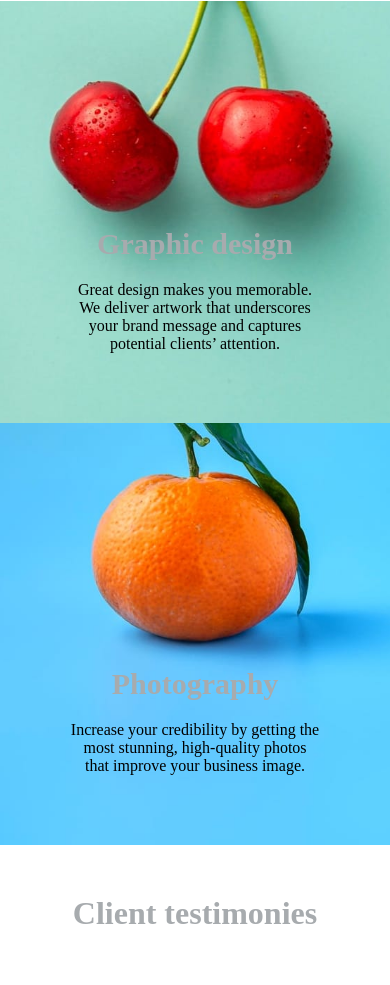
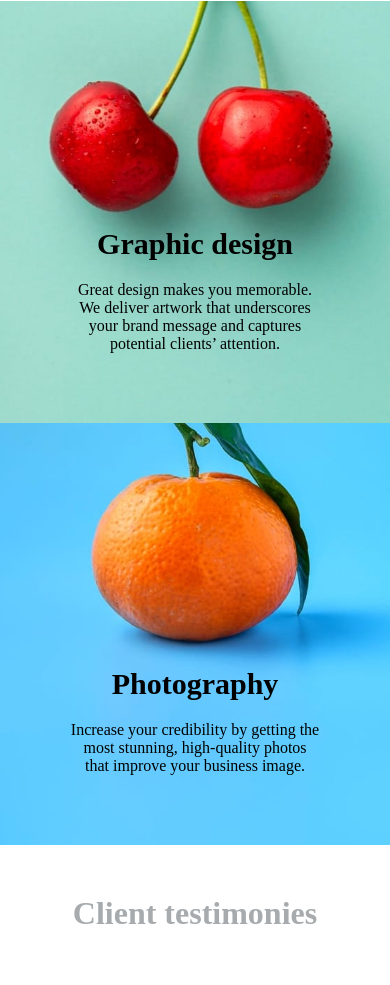
Before and after one commit to abbeybukky2020-web/sunny, a plain HTML site: page index.html in a window 390 px wide. Shown: the part 2531-3516 px from the top of the page. Drawn offline with Linux system fonts and the light colour scheme.

Commit message:
sunny-name

```diff
--- a/css/style.css
+++ b/css/style.css
@@ -396,4 +396,10 @@ header a {
           display: grid;
         grid-template-columns:repeat(2,1fr);
     }
+    .grid-box5 h2{
+        color: black;
+    }
+    .grid-box6 h2{
+        color: black;
+    }
 }
```
